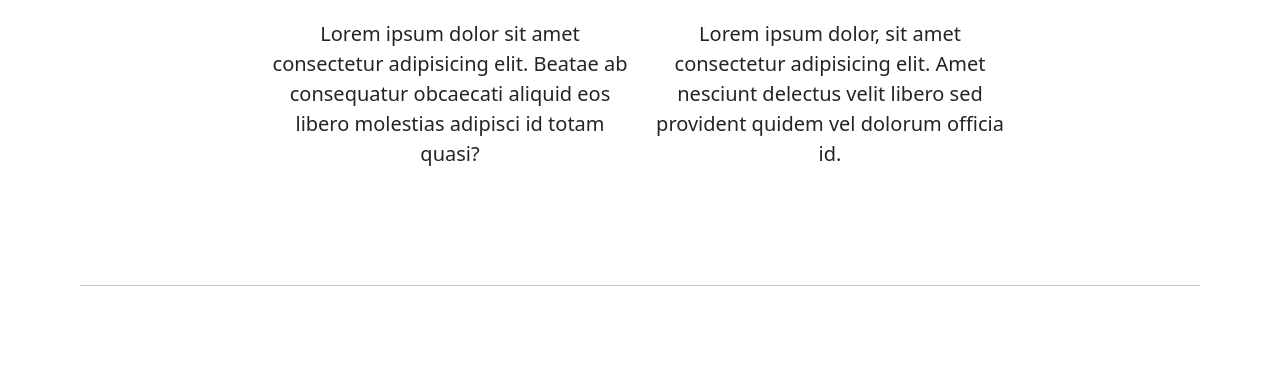
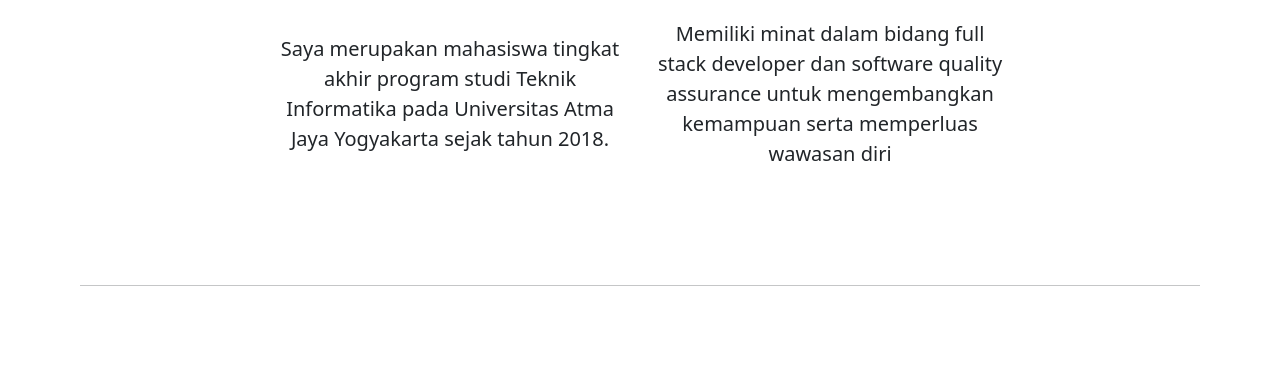
Before and after one commit to 180709615/Portfolio_1, a plain HTML site: page index.html in a window 1280 px wide. Shown: the part 691-1070 px from the top of the page. Drawn offline with nearby package versions, Linux system fonts and the light colour scheme.

Commit message:
first commit

```diff
--- a/index.html
+++ b/index.html
@@ -87,10 +87,10 @@
         <h2 class="text-center display-6 mb-4">About Me</h2>
         <div class="row align-items-center justify-content-center fs-5">
           <div class="col-12 col-sm-4 text-center">
-            <p>Lorem ipsum dolor sit amet consectetur adipisicing elit. Beatae ab consequatur obcaecati aliquid eos libero molestias adipisci id totam quasi?</p>
+            <p>Saya merupakan mahasiswa tingkat akhir program studi Teknik Informatika pada Universitas Atma Jaya Yogyakarta sejak tahun 2018.</p>
           </div>
           <div class="col-12 col-sm-4 text-center">
-            <p>Lorem ipsum dolor, sit amet consectetur adipisicing elit. Amet nesciunt delectus velit libero sed provident quidem vel dolorum officia id.</p>
+            <p>Memiliki minat dalam bidang full stack developer dan software quality assurance untuk mengembangkan kemampuan serta memperluas wawasan diri</p>
           </div>
         </div>
       </div>
```
